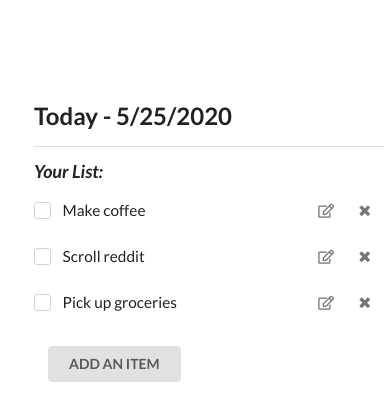
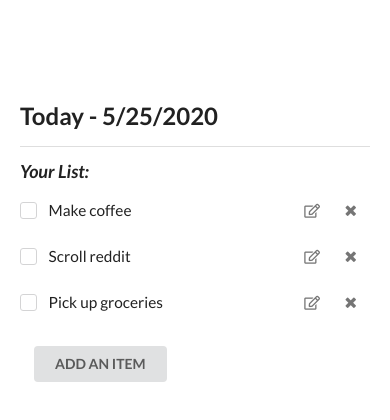
Before and after one commit to dgrayboff/react-todo-app, a React (Create React App) app: page / in a window 390 px wide. Shown: the top 420 px of the page. Built offline with nearby package versions, Linux system fonts and the light colour scheme.

Commit message:
mobile update

```diff
--- a/src/styles/App.css
+++ b/src/styles/App.css
@@ -6,4 +6,5 @@
   left: 50%;
   transform: translate(-50%);
   width: 100% !important;
+  margin: 0 auto !important;
 }
```
Also changed, not shown: 8 other files (tests, documents, lock files or other folders).
